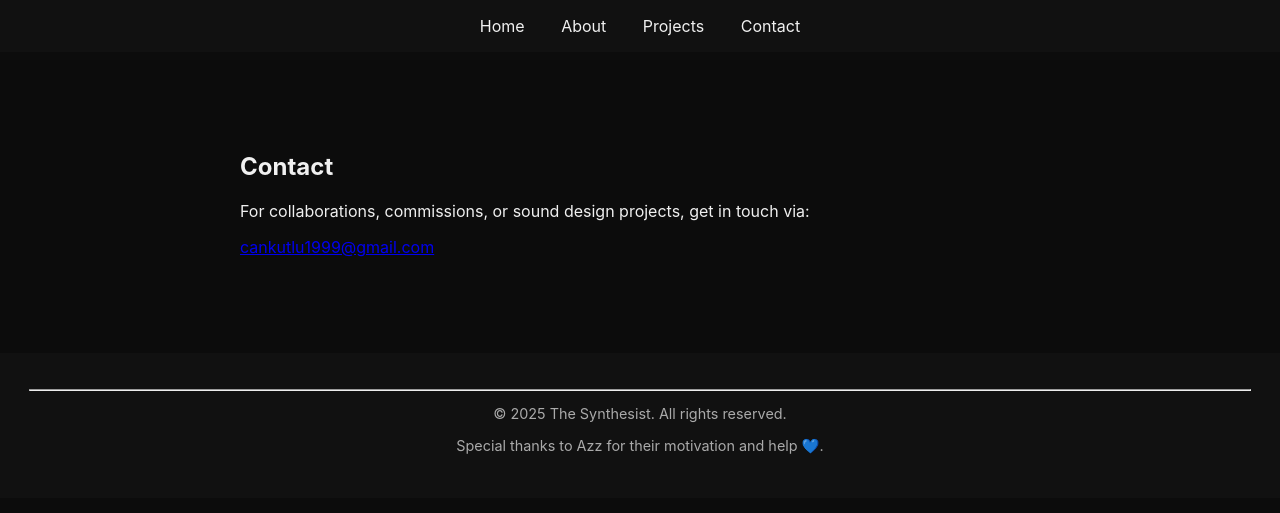
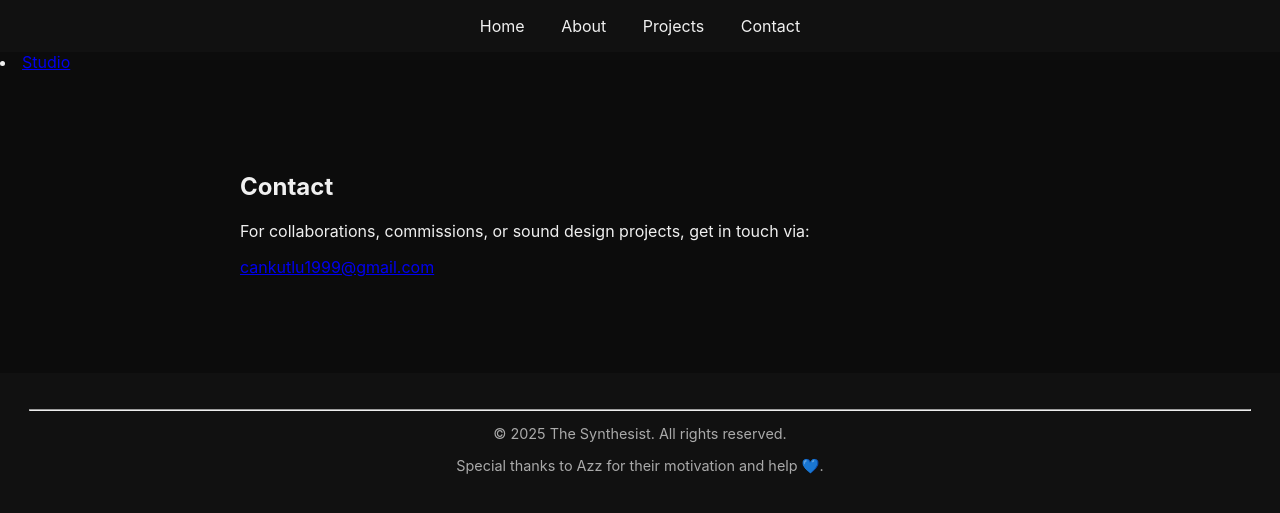
Before and after one commit to thesynthesist/thesynthesist, a Jekyll site: the page built from contact.md, in a window 1280 px wide. Shown: the top 513 px of the page. Built offline with Jekyll 4.4.1, drawn with Linux system fonts in a browser that asks for light colours.

Commit message:
Add Studio page link to navbar

```diff
--- a/_includes/navbar.html
+++ b/_includes/navbar.html
@@ -6,3 +6,4 @@
     <li><a href="{{ site.baseurl }}/contact">Contact</a></li>
   </ul>
 </nav>
+<li><a href="{{ '/studio' | relative_url }}">Studio</a></li>
```
